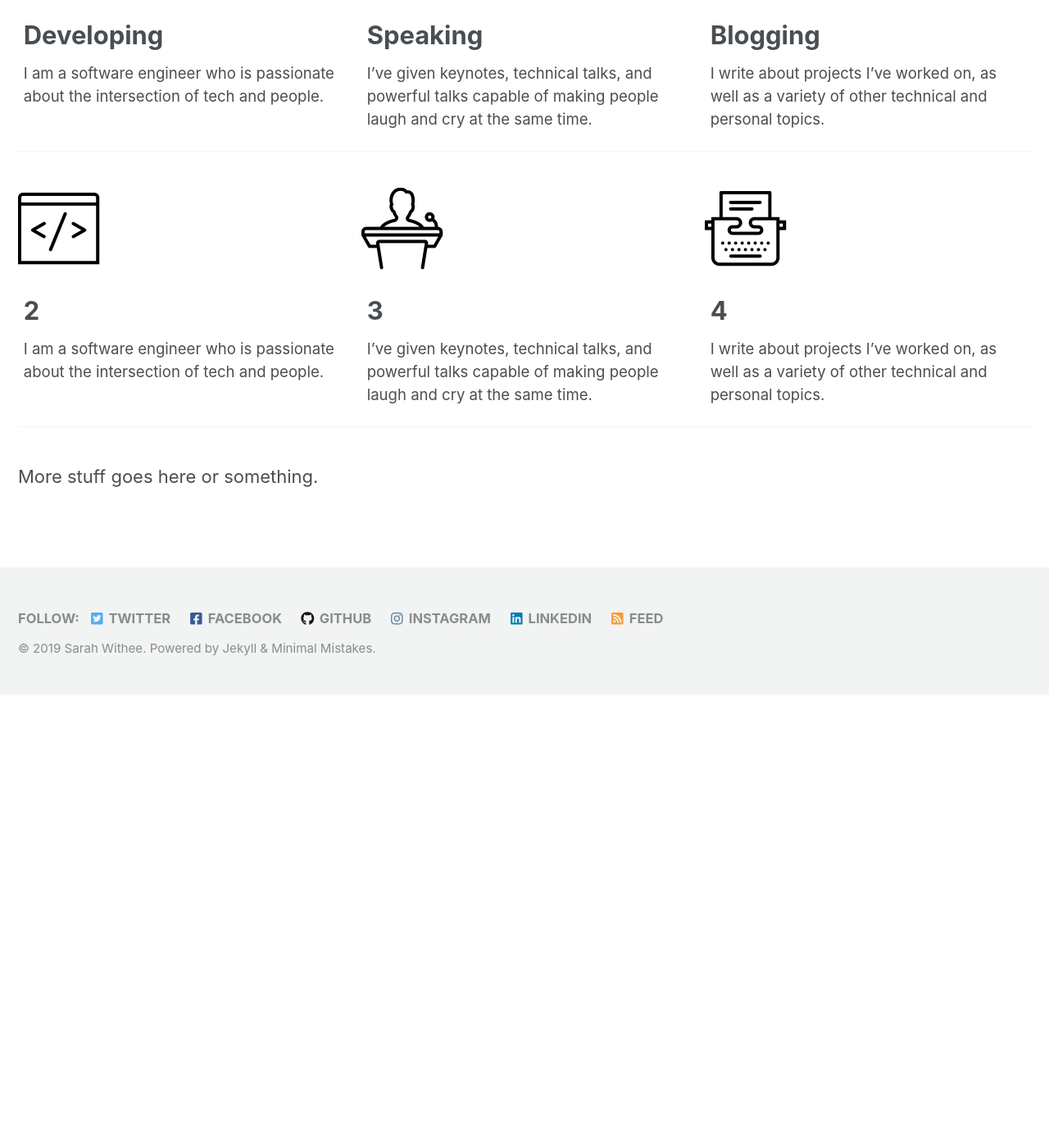
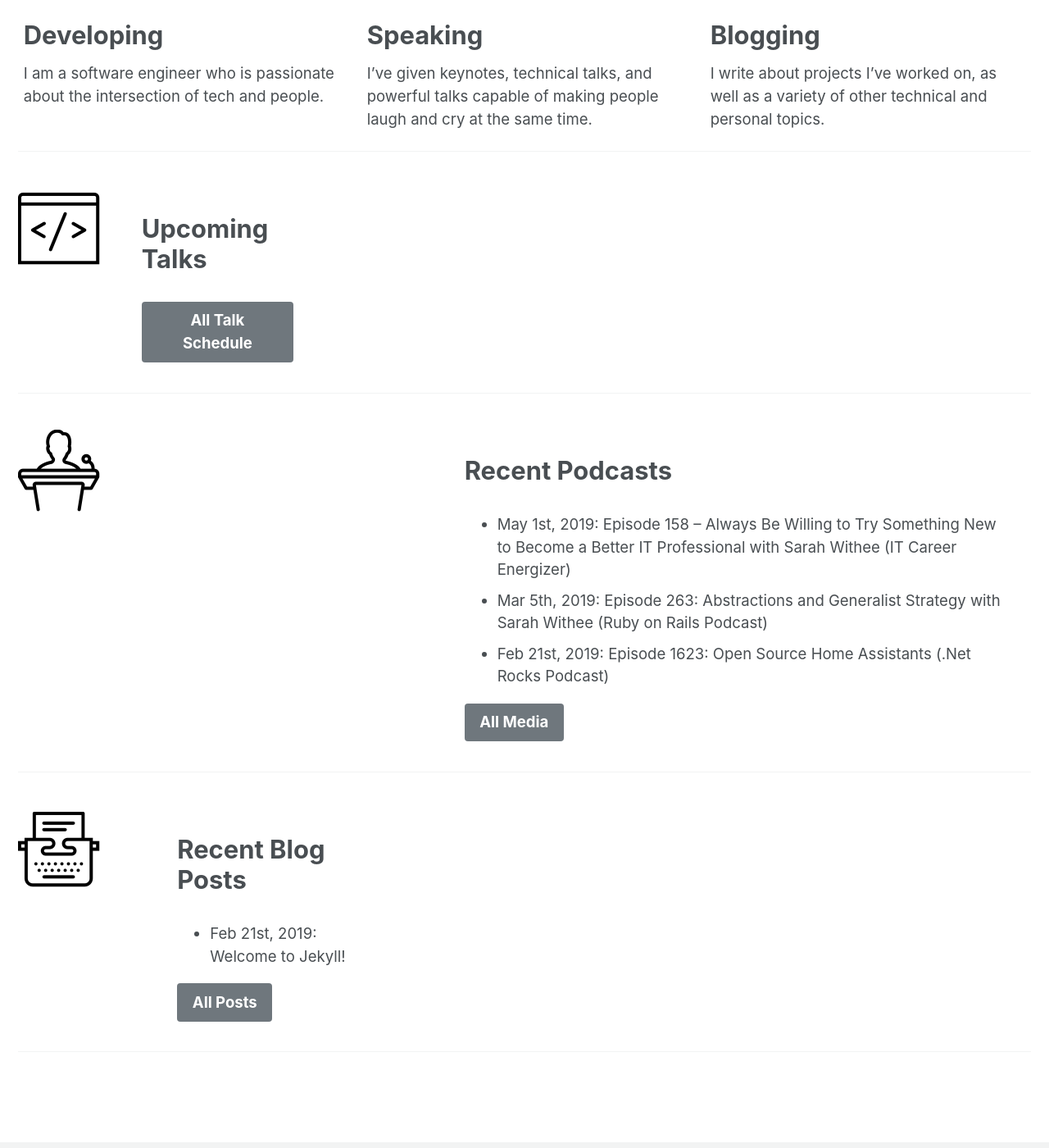
Before and after one commit to geekygirlsarah/geekygirlsarah.com, a Jekyll site: the page built from index.md, in a window 1280 px wide and 1400 px high, scrolled down 613 px. Shown: the whole window at 82% size. Built offline with Jekyll 4.4.1, drawn with Linux system fonts in a browser that asks for light colours; cached includes are drawn as plain includes; nearby versions of some CDN libraries; before the commit the page ends 1460 px from its top, so only the background shows below that; part of the change alters nothing that is shown.

Commit message:
Add "feature_block" and it's implementations

```diff
--- /dev/null
+++ b/_includes/feature_block
@@ -0,0 +1,83 @@
+{% if include.id %}
+  {% assign feature_block = page[include.id] %}
+{% else %}
+  {% assign feature_block = page.feature_block %}
+{% endif %}
+
+<div class="feature__wrapper">
+
+  {% for f in feature_block %}
+
+    {% if f.url contains "://" %}
+      {% capture f_url %}{{ f.url }}{% endcapture %}
+    {% else %}
+      {% capture f_url %}{{ f.url | relative_url }}{% endcapture %}
+    {% endif %}
+
+    <div class="feature__item{% if include.align %}--{{ include.align }}{% endif %}">
+      <div class="archive__item">
+        {% if f.image_path %}
+          <div class="archive__item-teaser">
+            <img src=
+              {% if f.image_path contains "://" %}
+                "{{ f.image_path }}"
+              {% else %}
+                "{{ f.image_path | relative_url }}"
+              {% endif %}
+            alt="{% if f.alt %}{{ f.alt }}{% endif %}">
+            {% if f.image_caption %}
+              <span class="archive__item-caption">{{ f.image_caption | markdownify | remove: "<p>" | remove: "</p>" }}</span>
+            {% endif %}
+          </div>
+        {% endif %}
+
+        <div class="archive__item-body">
+          {% if f.title %}
+            <h2 class="archive__item-title">{{ f.title }}</h2>
+          {% endif %}
+
+
+          {% if f.data_type %}
+            {% assign today = "now" | date: "%Y-%m-%d" %}
+            {% assign count = 0 %}
+            <div class="archive__item-excerpt">
+              <ul>
+                {% if f.data_type == "posts" %}
+                  {% for item in site.posts %}
+                    {% if count < f.number %}
+                      <li> {{ date | date_to_string: "ordinal", "US" }}: {{ item.title }}</li>
+                      {% assign count = count | plus:1 %}
+                    {% endif %}
+                  {% endfor %}
+                {% elsif f.data_type == "talks" %}
+                  {% for item in site.data.conftalks %}
+                    {% if count < f.number %}
+                      {% assign date = item.date | date: "%Y-%m-%d" %}
+                      {% if date >= today %}
+                        <li> {{ date | date_to_xmlschema | date_to_string: "ordinal", "US" }}: {{ item.title }} ({{ item.event }})</li>
+                        {% assign count = count | plus:1 %}
+                      {% endif %}
+                    {% endif %}
+                  {% endfor %}
+                {% elsif f.data_type == "podcasts" %}
+                  {% for item in site.data.podcasts reversed %}
+                    {% if count < f.number %}
+                      {% assign date = item.date | date: "%Y-%m-%d" %}
+                      <li> {{ date | date_to_xmlschema | date_to_string: "ordinal", "US" }}: {{ item.episode }} ({{ item.show }})</li>
+                      {% assign count = count | plus:1 %}
+                    {% endif %}
+                  {% endfor %}
+                {% endif %}
+              </ul>
+            </div>
+          {% endif %}
+
+          {% if f.url %}
+            <p><a href="{{ f_url }}" class="btn {{ f.btn_class }}">{{ f.btn_label | default: site.data.ui-text[site.locale].more_label | default: "Learn More" }}</a></p>
+          {% endif %}
+        </div>
+      </div>
+    </div>
+  {% endfor %}
+
+</div>
--- a/_includes/feature_row
+++ b/_includes/feature_row
@@ -14,7 +14,7 @@
       {% capture f_url %}{{ f.url | relative_url }}{% endcapture %}
     {% endif %}
 
-    <div class="feature__item{% if include.type %}--{{ include.type }}{% endif %}">
+    <div class="feature__item{% if include.align %}--{{ include.align }}{% endif %}">
       <div class="archive__item">
         {% if f.image_path %}
           <div class="archive__item-teaser">
--- a/index.md
+++ b/index.md
@@ -38,66 +38,43 @@ feature_row:
     # url: "blog/"
     # btn_label: "Read"
     # btn_class: "btn--primary"
-feature_row2:
+feature_block1:
   - image_path: assets/images/icons8-code-100.png
     alt: "Code icon"
-    title: "2"
-    excerpt: "I am a software engineer who is passionate about the intersection of tech and people."
-    # url: "resume/"
-    # btn_label: "Resume"
-    # btn_class: "btn--primary"
+    title: "Upcoming Talks"
+    data_type: "talks"
+    number: 3
+    # sort_by: "upcoming"
+    url: "speaking/"
+    btn_label: "All Talk Schedule"
+    btn_class: "btn--primary"
+feature_block2:
   - image_path: /assets/images/icons8-lecturer-100.png
     alt: "Lecturer icon"
-    title: "3"
-    excerpt: "I've given keynotes, technical talks, and powerful talks capable of making people laugh and cry at the same time."
-    # url: "speaking/"
-    # btn_label: "Speaking"
-    # btn_class: "btn--primary"
+    title: "Recent Podcasts"
+    data_type: "podcasts"
+    number: 3
+    # sort_by: "recent"
+    url: "media/"
+    btn_label: "All Media"
+    btn_class: "btn--primary"
+feature_block3:
   - image_path: assets/images/icons8-blog-100.png
     alt: "Blog icon"
-    title: "4"
-    excerpt: "I write about projects I've worked on, as well as a variety of other technical and personal topics."
-    # url: "blog/"
-    # btn_label: "Read"
-    # btn_class: "btn--primary"
-# feature_row2:
-#   - image_path: /assets/images/noun_favorites_484222.png
-#     alt: "Icon"
-#     title: "Something something stuff stuff"
-#     excerpt: >-
-#       Testing a thing in markdown:  {% "now" | date: "%y-%m-%d" %}
-#     url: "#test-link"
-#     btn_label: "Read More"
-#     btn_class: "btn--primary"
-# feature_row3:
-#   - image_path: /assets/images/unsplash-gallery-image-2-th.jpg
-#     alt: "placeholder image 2"
-#     title: "Placeholder Image Right Aligned"
-#     excerpt: 'This is some sample content that goes here with **Markdown** formatting. Right aligned with `type="right"`'
-#     url: "#test-link"
-#     btn_label: "Read More"
-#     btn_class: "btn--primary"
-# feature_row4:
-#   - image_path: /assets/images/unsplash-gallery-image-2-th.jpg
-#     alt: "placeholder image 2"
-#     title: "Placeholder Image Center Aligned"
-#     excerpt: 'This is some sample content that goes here with **Markdown** formatting. Centered with `type="center"`'
-#     url: "#test-link"
-#     btn_label: "Read More"
-#     btn_class: "btn--primary"
+    title: "Recent Blog Posts"
+    data_type: "posts"
+    number: 3
+    # sort_by: "recent"
+    url: "blog/"
+    btn_label: "All Posts"
+    btn_class: "btn--primary"
 
 ---
 
-<!-- {% include feature_row id="intro" type="center" %} -->
-
 {% include feature_row %}
 
-{% include feature_row id="feature_row2" %}
+{% include feature_block id="feature_block1" align="left" %}
 
-<!-- {% include feature_row id="feature_row2" type="left" %} -->
+{% include feature_block id="feature_block2" align="left" %}
 
-<!-- {% include feature_row id="feature_row3" type="right" %} -->
-
-<!-- {% include feature_row id="feature_row4" type="center" %} -->
-
-More stuff goes here or something.
+{% include feature_block id="feature_block3" align="left" %}
```
